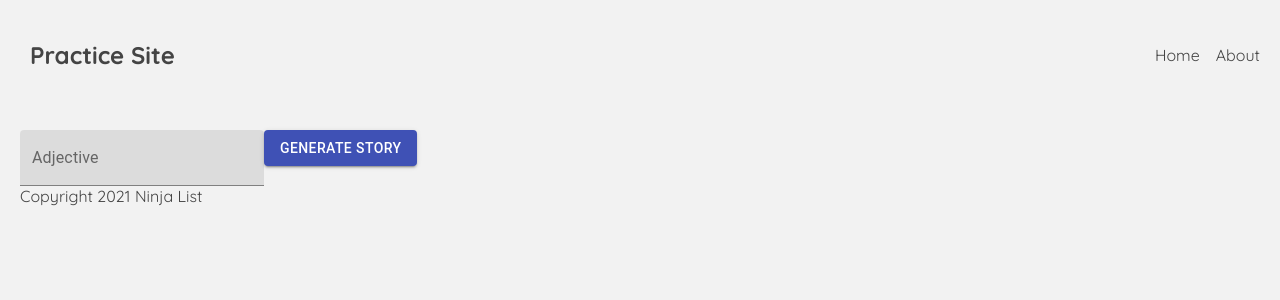
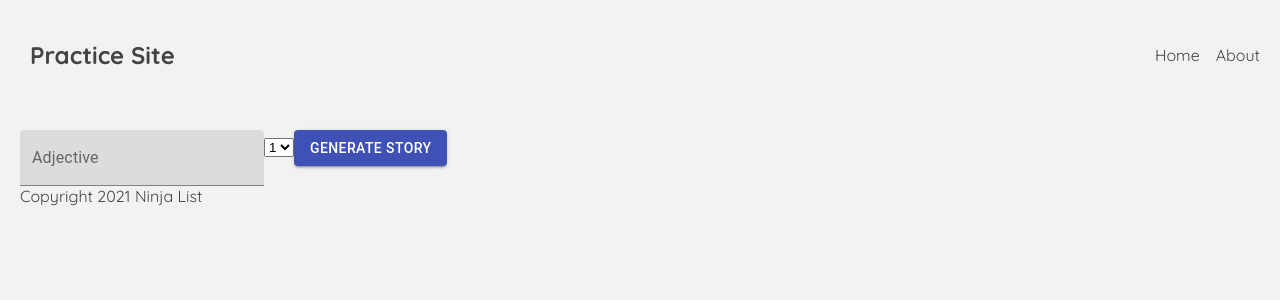
Before and after one commit to Jon-D-Smith/Next_JS_Practice, a Next.js app: page /form in a window 1280 px wide. Shown: the top 300 px of the page. Built offline with nearby package versions, Linux system fonts and the light colour scheme.

Commit message:
Adding story choices dropdown

```diff
--- a/pages/form.js
+++ b/pages/form.js
@@ -4,24 +4,37 @@ import Buttons from '../comps/Buttons';
 
 const Form = () => {
     const [adjective, setAdjective] = useState('')
-
     const [story, setStory] = useState('')
     const [isVisible, setIsVisible] = useState(false)
+    const [choice, setChoice] = useState("1")
+    const stories = [
+        `There once was a boy with a ${adjective} balloon`,
+        `A ${adjective} frisbee came to life`,
+        `There once was pop star with ${adjective} hair`
+    ]
 
     const handleAdjectiveChange =(e) => {
-        e.preventDefault()
         setAdjective(e.target.value)
+    }
+
+    const handleChoiceChange = (e) => {
+        setChoice(e.target.value)
     }
 
     const handleSubmit =(e) => {
         e.preventDefault()
         setIsVisible(true)
-        setStory(`There once was a boy with a ${adjective} balloon`)
+        setStory(stories[parseInt(choice)])
     }
     return (
         <>
-    <form noValidate autoComplete="off">
+    <form noValidate autoComplete="off" onSubmit={handleSubmit}>
       <TextField label="Adjective" variant="filled" name="adjective"  value={adjective} onChange={handleAdjectiveChange} />
+      <select onChange={handleChoiceChange}>
+          <option value="0">1</option>
+          <option value="1">2</option>
+          <option value="2">3</option>
+      </select>
       <Buttons text='Generate Story' variant="contained" color="primary" handleClick={handleSubmit} />
     </form>
     {isVisible && <p>{story}</p>}
```
